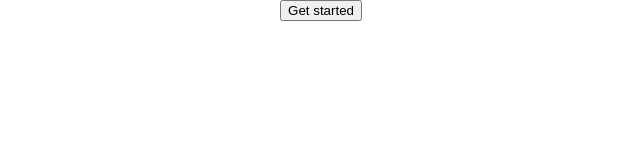
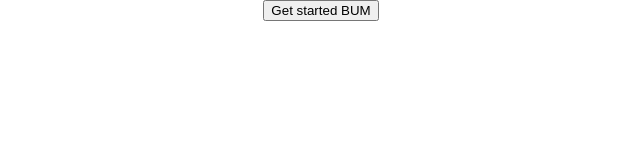
Before and after one commit to radek-kucera/parking-system, a Next.js app: page / in a window 1280 px wide. Shown: the top 160 px of the page, without its empty margins (319-959 px from the left). Built offline with nearby package versions, Linux system fonts and the light colour scheme.

Commit message:
First commit by Rethy

```diff
--- a/pages/index.js
+++ b/pages/index.js
@@ -13,7 +13,7 @@ const Home = () => {
 
       <main>
         <Link href="/sign">
-          <button>Get started</button>
+          <button>Get started BUM</button>
         </Link>
       </main>
     </div>
```
